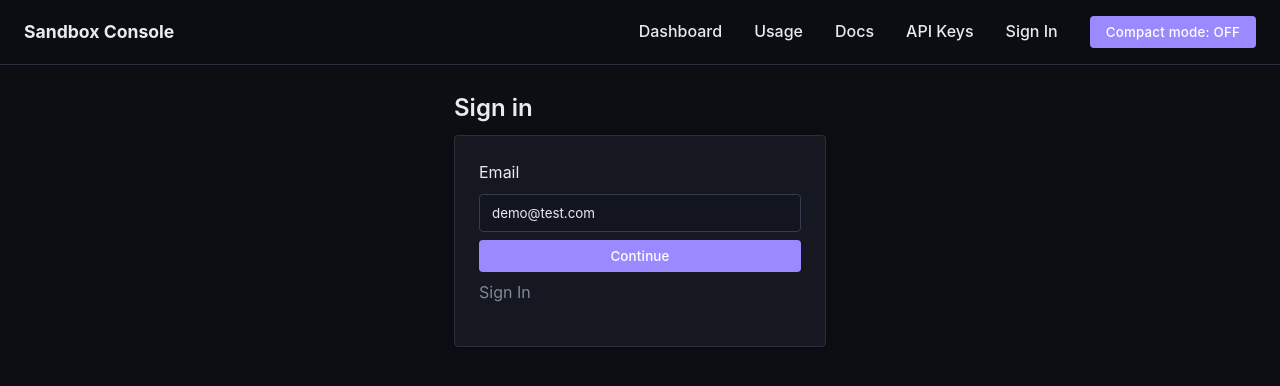
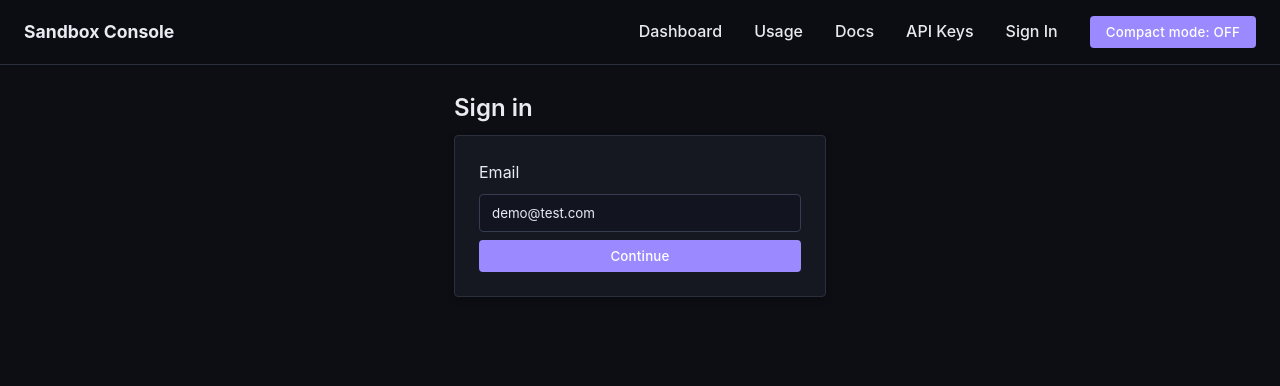
Before and after one commit to DelphLB/sandbox-zama, a React (Vite) app: page /signin in a window 1280 px wide. Shown: the top 386 px of the page. Built offline with nearby package versions, Linux system fonts and the light colour scheme.

Commit message:
fix: fix url vercel and small improvements

```diff
--- a/src/pages/ApiKeys.tsx
+++ b/src/pages/ApiKeys.tsx
@@ -1,4 +1,4 @@
-import { useClipboard } from "../hooks/useClipboard.tsx";
+import { useClipboard } from "../hooks/useClipboard";
 import { useApiKeys } from "../hooks/useApiKeys";
 
 function maskKey(key: string) {
--- a/src/pages/SignIn.tsx
+++ b/src/pages/SignIn.tsx
@@ -36,7 +36,6 @@ export default function SignIn() {
         >
           Continue
         </button>
-        <p style={{ opacity: 0.8 }}>Sign In</p>
       </div>
     </div>
   );
```
Also changed, not shown: 1 other file (tests, documents, lock files or other folders).
